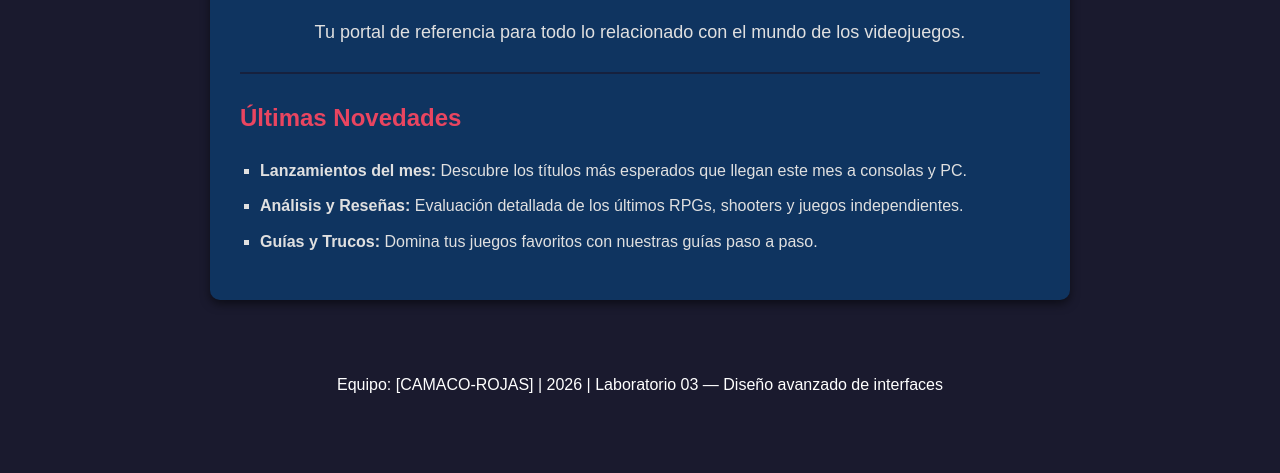
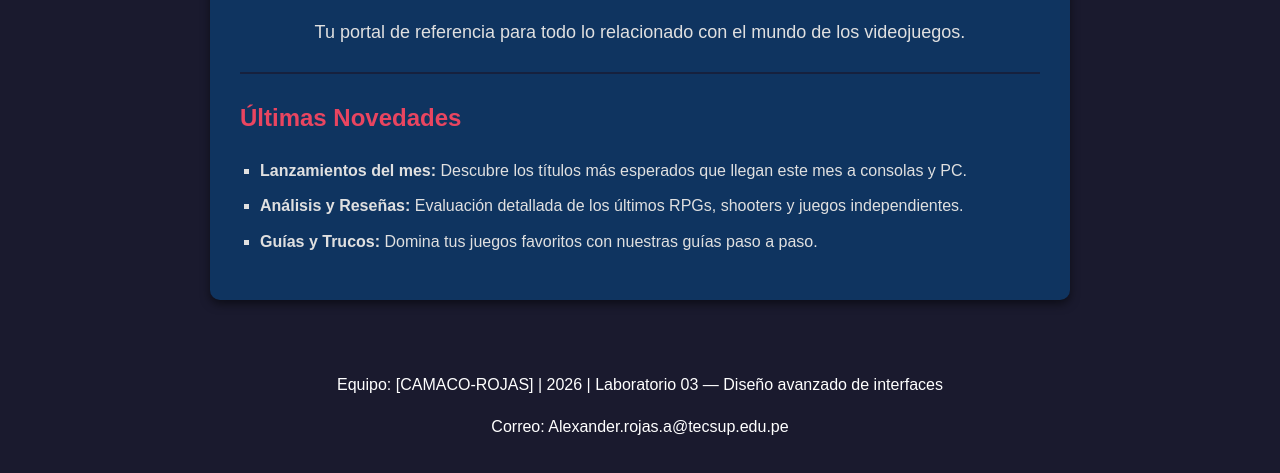
Before and after one commit to JesusCamaco/lab-git-sem03, a plain HTML site: page index.html in a window 1280 px wide. Shown: the part 193-666 px from the top of the page. Drawn offline with Linux system fonts and the light colour scheme.

Commit message:
fix: agrega correo en footer

```diff
--- a/index.html
+++ b/index.html
@@ -32,6 +32,7 @@
     <!-- Pie de página -->
    <footer style="background:#1a1a2e;color:white;text-align:center;padding:16px;margin-top:40px">
     <p>Equipo: [CAMACO-ROJAS] | 2026 | Laboratorio 03 — Diseño avanzado de interfaces</p>
+    <p>Correo: Alexander.rojas.a@tecsup.edu.pe</p>
 </footer>
 
 
```
